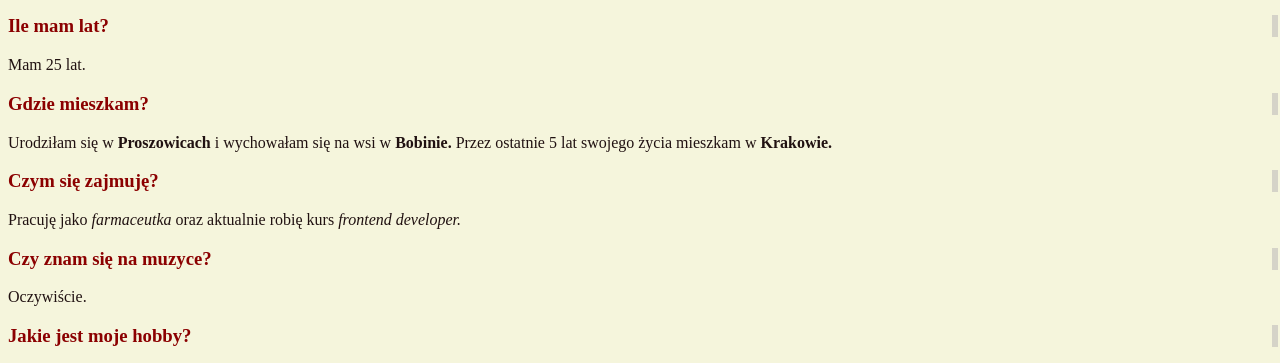
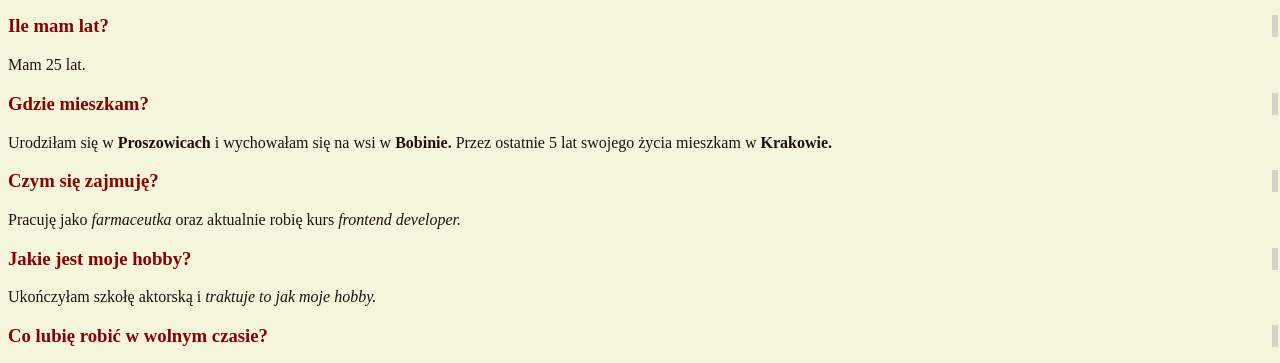
Before and after one commit to madlajne/homepage, a plain HTML site: page index.html in a window 1280 px wide. Shown: the part 512-875 px from the top of the page. Drawn offline with Linux system fonts and the light colour scheme.

Commit message:
deleted one ask

```diff
--- a/index.html
+++ b/index.html
@@ -29,8 +29,6 @@
     </p>
     <h3 class="pytanie">Czym się zajmuję?</h3>
     <p class="tekst">Pracuję jako <em>farmaceutka</em> oraz aktualnie robię kurs <em>frontend developer.</em></p>
-    <h3 class="pytanie">Czy znam się na muzyce?</h3>
-    <p class="tekst">Oczywiście.</p>
     <h3 class="pytanie">Jakie jest moje hobby?</h3>
     <p class="tekst">Ukończyłam szkołę aktorską i <i>traktuje to jak moje hobby.</i></p>
     <h3 class="pytanie">Co lubię robić w wolnym czasie?</h3>
```
